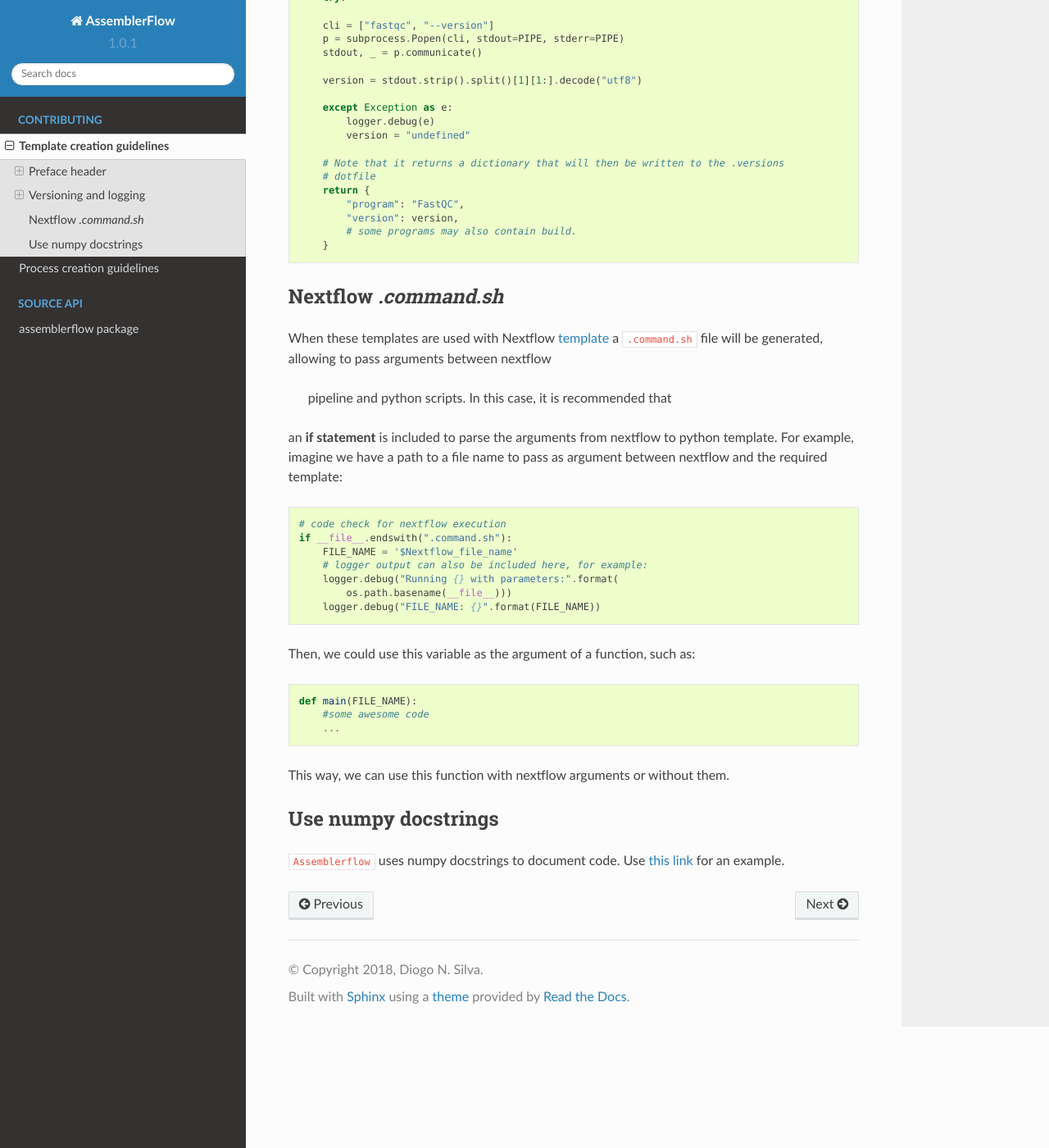
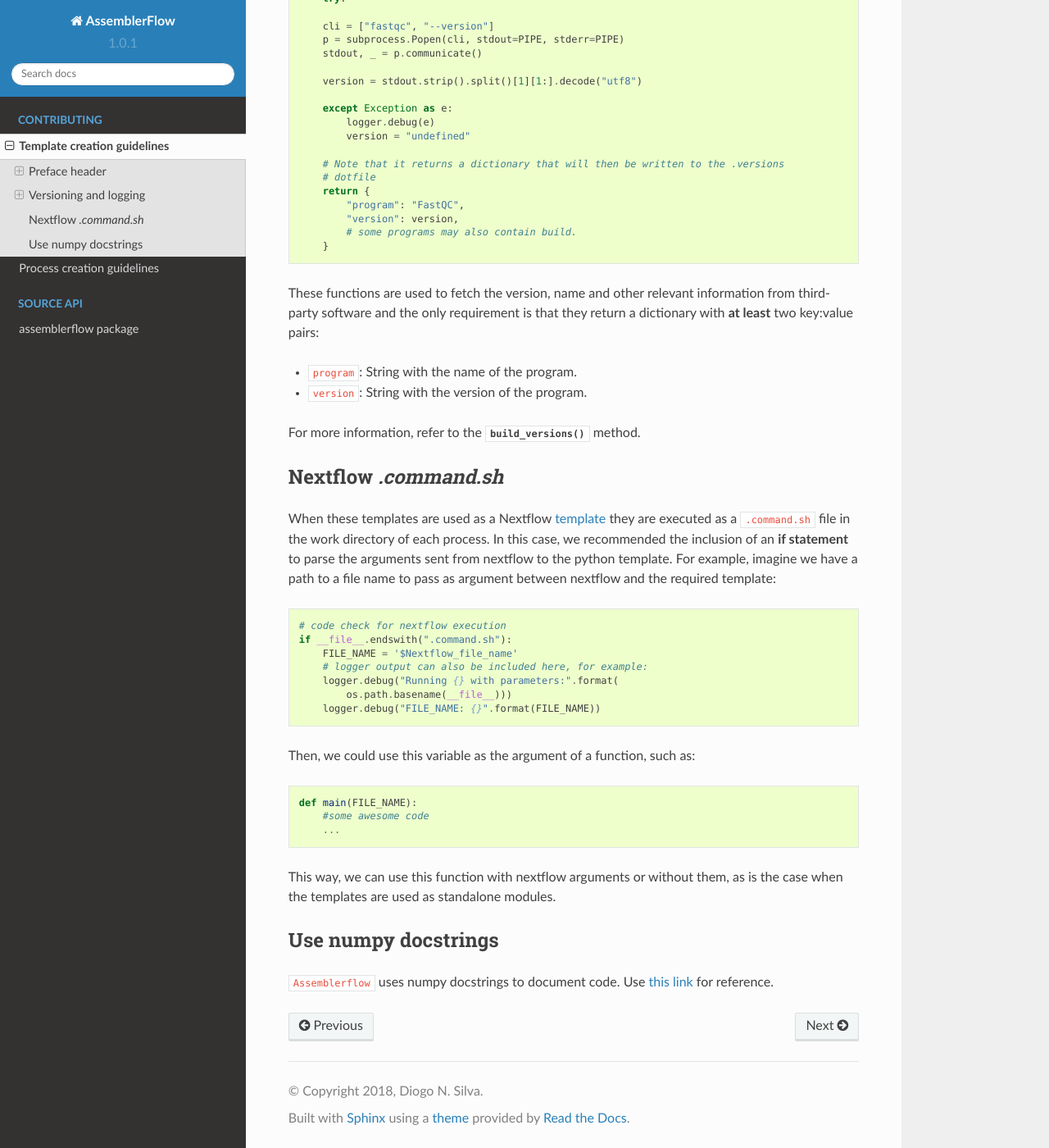
Before and after one commit to assemblerflow/flowcraft, a Sphinx documentation site: the page built from docs/create_template.rst, in a window 1280 px wide and 1400 px high, scrolled down 2996 px. Shown: the whole window at 82% size. Built offline with Sphinx 7.4.7 and the Read the Docs theme 2.0.0, drawn with Linux system fonts in a browser that asks for light colours; pages that are not in the unit, such as notebooks, are missing from menus; some of the changed text lies outside the part shown.

Commit message:
Added more examples and links

```diff
--- a/docs/create_template.rst
+++ b/docs/create_template.rst
@@ -115,7 +115,8 @@
 MainWrapper decorator
 ^^^^^^^^^^^^^^^^^^^^^
 
-This class decorator allows the program to fetch information on the script version,
+This :class:`~assemblerflow.templates.utils.assemblerflow_base.MainWrapper`
+class decorator allows the program to fetch information on the script version,
 build and template name. For example::
 
     # This can also be declared after the imports
@@ -123,7 +124,8 @@
     __build__ = "15012018"
     __template__ = "process_abricate-nf"
 
-The ``MainWrapper`` decorator should be added to the main function of the script.
+The :class:`~assemblerflow.templates.utils.assemblerflow_base.MainWrapper`
+should decorate the main function of the script.
 E.g.::
 
     @MainWrapper
@@ -157,16 +159,26 @@
             # some programs may also contain build.
         }
 
+These functions are used to fetch the version, name and other relevant
+information from third-party software and the only requirement is that they
+return a dictionary with **at least** two key:value pairs:
+
+- ``program``: String with the name of the program.
+- ``version``: String with the version of the program.
+
+For more information, refer to the
+:func:`~assemblerflow.templates.utils.assemblerflow_base.MainWrapper.build_versions`
+method.
 
 Nextflow `.command.sh`
 ----------------------
 
-When these templates are used with Nextflow `template <https://www.nextflow.io/docs/latest/process.html#template>`_
-a ``.command.sh`` file will be generated, allowing to pass arguments between nextflow
- pipeline and python scripts. In this case, it is recommended that
-an **if statement** is included to parse the arguments from nextflow to python template.
-For example, imagine we have a path to a file name to pass as argument between
-nextflow and the required template::
+When these templates are used as a  Nextflow `template <https://www.nextflow.io/docs/latest/process.html#template>`_
+they are executed as a ``.command.sh`` file in the work directory of each
+process. In this case, we recommended the inclusion of
+an **if statement** to parse the arguments sent from nextflow to the python
+template. For example, imagine we have a path to a file name to pass as
+argument between nextflow and the required template::
 
     # code check for nextflow execution
     if __file__.endswith(".command.sh"):
@@ -183,7 +195,8 @@
         ...
 
 
-This way, we can use this function with nextflow arguments or without them.
+This way, we can use this function with nextflow arguments or without them,
+as is the case when the templates are used as standalone modules.
 
 Use numpy docstrings
 --------------------
@@ -191,4 +204,4 @@
 ``Assemblerflow`` uses numpy docstrings to document code.
 Use
 `this link <http://sphinxcontrib-napoleon.readthedocs.io/en/latest/example_numpy.html>`_
-for an example.
+for reference.
```
